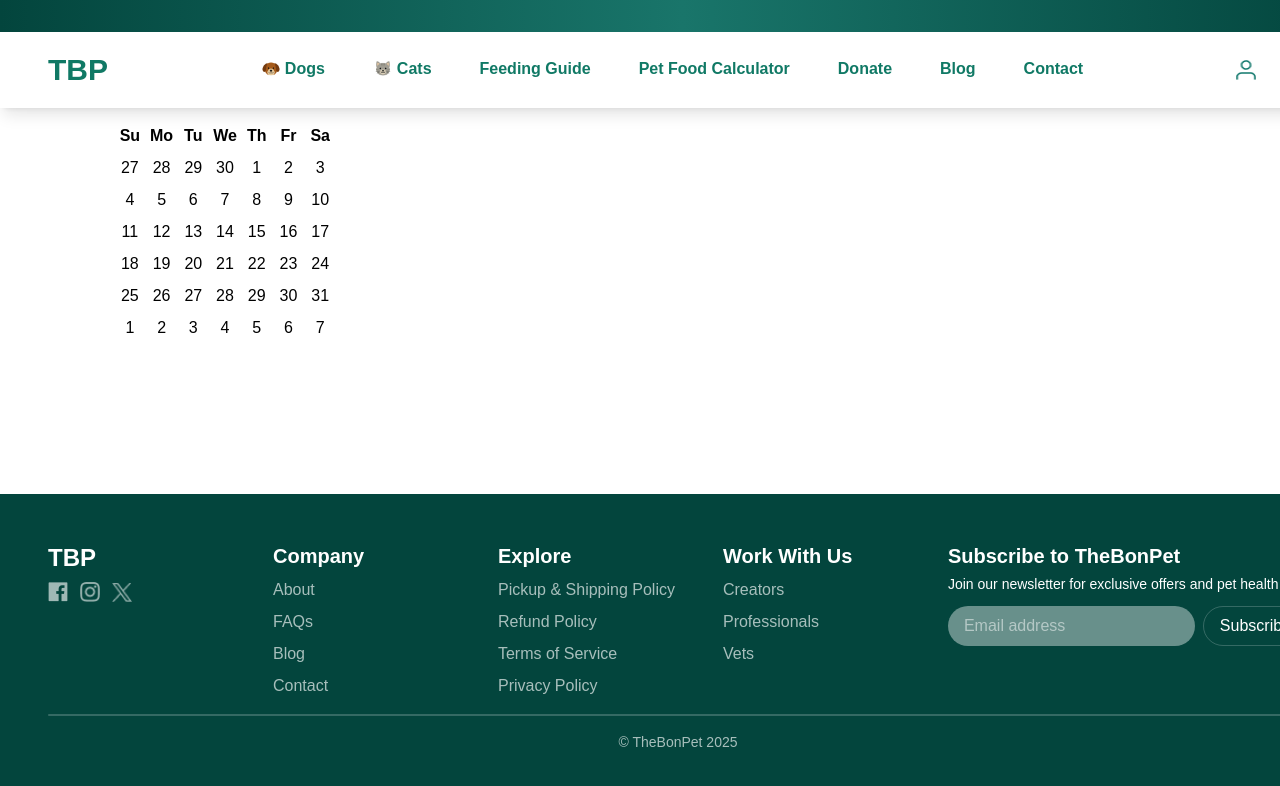
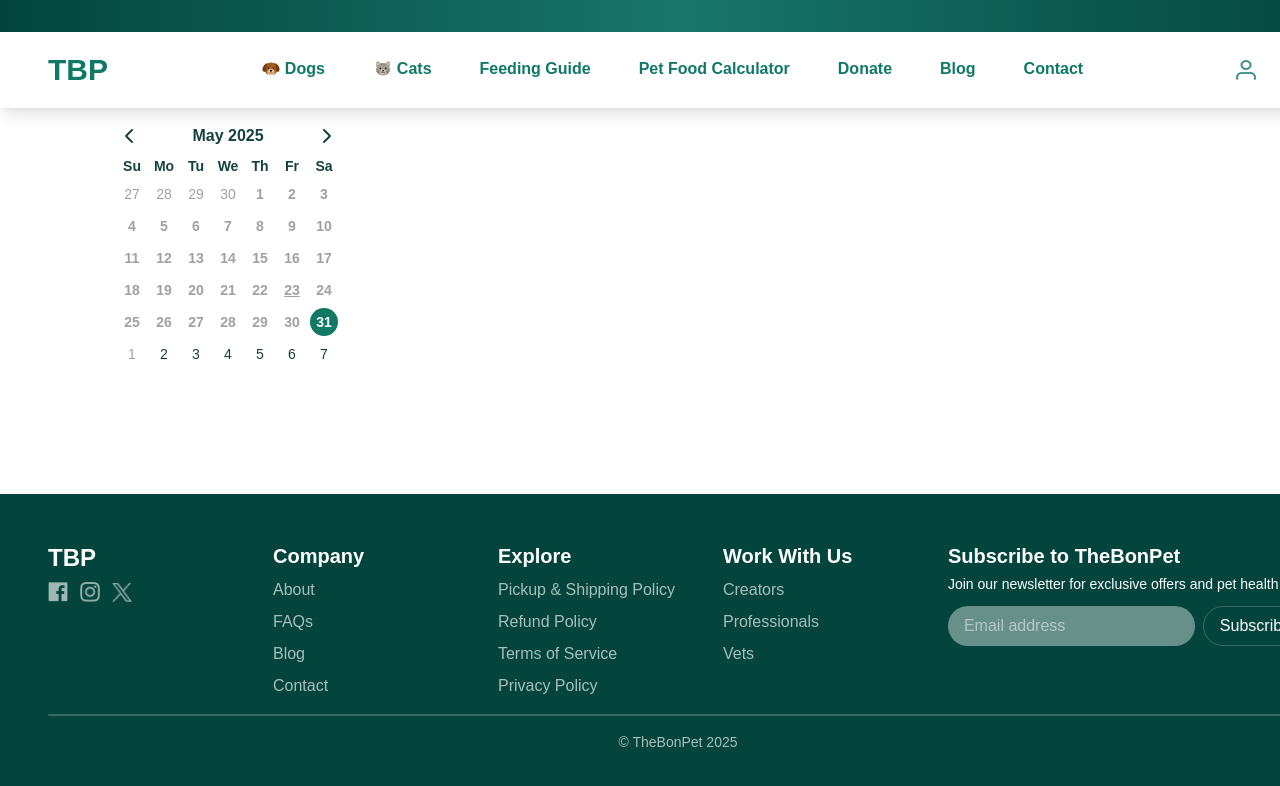
Before and after one commit to wickker/thebonpetfrontend, a React (Vite) app: page / in a window 1280 px wide. Shown: the top 786 px of the page. Built offline with nearby package versions, Linux system fonts and the light colour scheme; what @shopify/storefront-api-client would draw is missing.

Commit message:
[personal/dian]: tidy date select component

```diff
--- a/src/components/commons/Cart/index.tsx
+++ b/src/components/commons/Cart/index.tsx
@@ -52,7 +52,7 @@ const Cart = () => {
               Order special instructions
             </label>
             <textarea
-              className='text-dark-gray focus:border-dark-green block w-full border border-[#90988F] px-3 py-2 outline-none hover:border-[2px] focus:border-[2px]'
+              className='text-dark-gray focus:border-dark-green block min-h-[66px] w-full border border-[#90988F] px-3 py-2 outline-none hover:border-[2px] focus:border-[2px]'
               rows={2}
             />
           </div>
--- /dev/null
+++ b/src/components/commons/DateSelect/CalendarCells.tsx
@@ -0,0 +1,50 @@
+import { DateTime } from 'luxon'
+import { cn } from '@/utils/functions'
+import { DATE_FORMAT, DatePickerHandler } from './dateSelect'
+
+const daysOfWeek = ['Su', 'Mo', 'Tu', 'We', 'Th', 'Fr', 'Sa'] as const
+
+type CalendarCells = {
+  month: number
+  year: number
+  selectedDate: string
+  onSelectDate: (date: DateTime) => void
+}
+
+const CalendarCells = ({
+  month,
+  year,
+  selectedDate,
+  onSelectDate,
+}: CalendarCells) => {
+  const { cells: cellRows } = new DatePickerHandler(month, year, selectedDate)
+  const cells = cellRows.flatMap((row) => row)
+
+  return (
+    <div className='grid grid-cols-7 justify-items-center gap-1 text-sm'>
+      {daysOfWeek.map((day) => (
+        <div key={day} className='font-bold'>
+          {day}
+        </div>
+      ))}
+
+      {cells.map((cell) => (
+        <button
+          key={cell.dateTime.toFormat(DATE_FORMAT)}
+          onClick={() => onSelectDate(cell.dateTime)}
+          className={cn(
+            'hover:bg-green/20 grid h-7 w-7 cursor-pointer place-items-center text-center transition-all hover:rounded-full disabled:cursor-not-allowed disabled:text-neutral-400 disabled:hover:bg-transparent',
+            cell.isMonth && 'font-bold',
+            cell.isToday && 'underline',
+            cell.isSelected && 'bg-green rounded-full font-bold text-white'
+          )}
+          disabled={cell.isSunday || !cell.isAfterOneWeek}
+        >
+          {cell.dateTime.day}
+        </button>
+      ))}
+    </div>
+  )
+}
+
+export default CalendarCells
--- /dev/null
+++ b/src/components/commons/DateSelect/MonthToggler.tsx
@@ -0,0 +1,33 @@
+import { memo } from 'react'
+import { DateTime } from 'luxon'
+import { FaChevronLeft, FaChevronRight } from 'react-icons/fa6'
+
+type MonthTogglerProps = {
+  month: number
+  year: number
+  onNext: () => void
+  onPrevious: () => void
+}
+
+const MonthToggler = ({
+  month,
+  year,
+  onNext,
+  onPrevious,
+}: MonthTogglerProps) => {
+  return (
+    <div className='grid grid-cols-[auto_1fr_auto] items-center px-1'>
+      <button onClick={onNext} className='cursor-pointer'>
+        <FaChevronLeft />
+      </button>
+      <h1 className='text-center font-bold'>
+        {DateTime.fromObject({ month }).toFormat('LLL')} {year}
+      </h1>
+      <button onClick={onPrevious} className='cursor-pointer'>
+        <FaChevronRight />
+      </button>
+    </div>
+  )
+}
+
+export default memo(MonthToggler)
--- a/src/components/commons/DateSelect/index.tsx
+++ b/src/components/commons/DateSelect/index.tsx
@@ -1,35 +1,59 @@
+import { useCallback, useState } from 'react'
 import { DateTime } from 'luxon'
-import { DATE_FORMAT, DatePickerHandler } from './dateSelect'
+import CalendarCells from './CalendarCells'
+import { DATE_FORMAT } from './dateSelect'
+import MonthToggler from './MonthToggler'
 
-const daysOfWeek = ['Su', 'Mo', 'Tu', 'We', 'Th', 'Fr', 'Sa']
+type DateSelectProps = {
+  date?: string
+  onSelectDate?: () => void
+}
 
-const DateSelect = () => {
-  const now = DateTime.now()
-  const { cells: cellRows } = new DatePickerHandler(
-    now.month,
-    now.year,
-    now.toFormat(DATE_FORMAT)
-  )
-  const cells = cellRows.flatMap((row) => row)
+const DateSelect = ({ date, onSelectDate }: DateSelectProps) => {
+  const now = DateTime.now().plus({ day: 8 }).toFormat(DATE_FORMAT)
+  const [selectedDate, setSelectedDate] = useState(date || now)
+  const selectedDateTime = DateTime.fromFormat(selectedDate, DATE_FORMAT)
+  const [month, setMonth] = useState(selectedDateTime.month)
+  const [year, setYear] = useState(selectedDateTime.year)
+
+  const handleGoToNextMonth = useCallback(() => {
+    if (month + 1 > 12) {
+      setMonth(1)
+      setYear((prev) => prev + 1)
+      return
+    }
+    setMonth((prev) => prev + 1)
+  }, [month])
+
+  const handleGoToPreviousMonth = useCallback(() => {
+    if (month - 1 < 1) {
+      setMonth(12)
+      setYear((prev) => prev - 1)
+      return
+    }
+    setMonth((prev) => prev - 1)
+  }, [month])
+
+  const handleSelectDate = (date: DateTime) => {
+    setSelectedDate(date.toFormat(DATE_FORMAT))
+    onSelectDate?.()
+  }
 
   return (
-    <div>
-      <div className='grid w-fit grid-cols-7 justify-items-center gap-2 bg-white p-4'>
-        {daysOfWeek.map((day) => {
-          return (
-            <div key={day} className='font-bold'>
-              {day}
-            </div>
-          )
-        })}
-        {cells.map((cell) => {
-          return (
-            <button key={cell.dateTime.toFormat(DATE_FORMAT)}>
-              {cell.dateTime.day}
-            </button>
-          )
-        })}
-      </div>
+    <div className='text-dark-green flex w-fit flex-col gap-y-2 p-4'>
+      <MonthToggler
+        month={month}
+        year={year}
+        onNext={handleGoToNextMonth}
+        onPrevious={handleGoToPreviousMonth}
+      />
+
+      <CalendarCells
+        month={month}
+        year={year}
+        selectedDate={selectedDate}
+        onSelectDate={handleSelectDate}
+      />
     </div>
   )
 }
```
